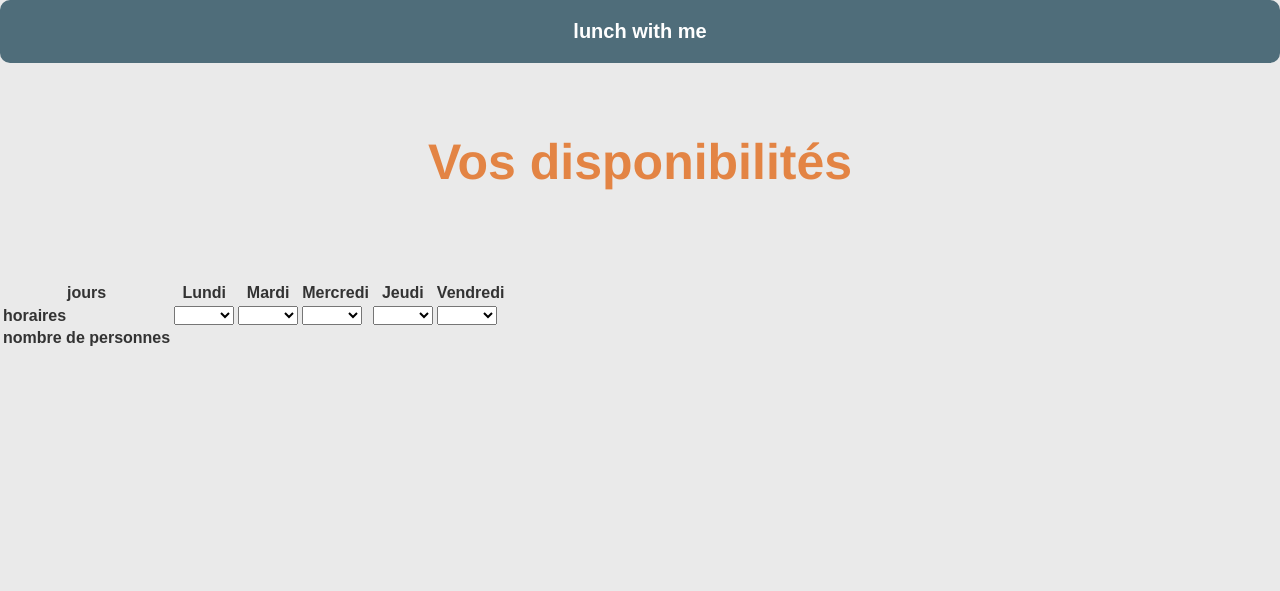
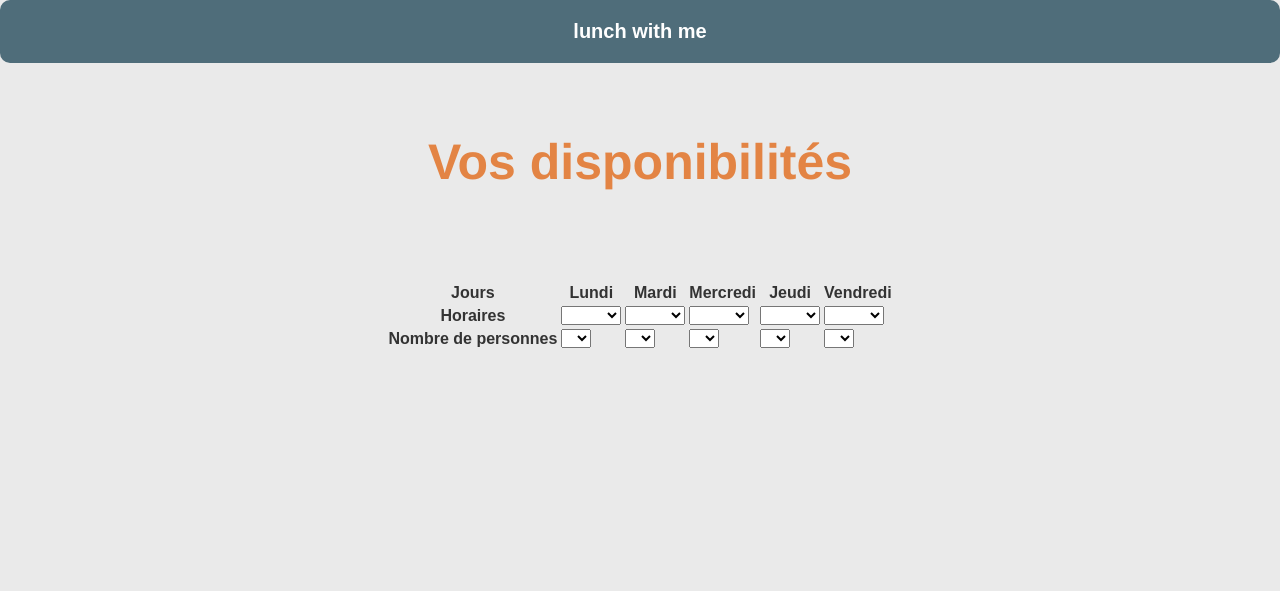
Before and after one commit to Eudo08/2025_2026_nsi_lndb_term4_gp1, a Flask app: page /page_principale in a window 1280 px wide. Shown: the top 591 px of the page. Run offline with Flask 3, Linux system fonts and the light colour scheme.

Commit message:
WIP
Modifications du tableu pour le choix WIP

```diff
--- a/templates/page_principale.html
+++ b/templates/page_principale.html
@@ -18,11 +18,12 @@
     </div>
     <div id="main" class="principal">
         <h1>Vos disponibilités</h1>
+        <center>
         <div class="jours">
-            <table>
+            <!-- <table>
 
                 <tr>
-                    <th>jours</th>
+                    <th>Jours</th>
                     <th>Lundi</th>
                     <th>Mardi</th>
                     <th>Mercredi</th>
@@ -30,7 +31,7 @@
                     <th>Vendredi</th>
                 </tr>
                 <tr>
-                    <td>horaires</td>
+                    <td>Horaires</td>
 
 
                     <td>
@@ -76,10 +77,155 @@
                 </tr>
 
                 <tr>
-                    <td>nombre de personnes</td>
+                    <td>Nombre de personnes</td>
+
+
+
+                    <td>
+                        <select class="input-menu" name="nombre de personnes">
+                            <option value=""></option>
+                            <option value="2">2</option>
+                            <option value="4">4</option>
+
+                        </select>
+                    </td>
+                    <td>
+                        <select class="input-menu" name="nombre de personnes">
+                            <option value=""></option>
+                            <option value="2">2</option>
+                            <option value="4">4</option>
+
+                        </select>
+                    </td>
+                    <td>
+                        <select class="input-menu" name="nombre de personnes">
+                            <option value=""></option>
+                            <option value="2">2</option>
+                            <option value="4">4</option>
+
+                        </select>
+                    </td>
+                    <td>
+                        <select class="input-menu" name="nombre de personnes">
+                            <option value=""></option>
+                            <option value="2">2</option>
+                            <option value="4">4</option>
+
+                        </select>
+                    </td>
+                    <td>
+                        <select class="input-menu" name="nombre de personnes">
+                            <option value=""></option>
+                            <option value="2">2</option>
+                            <option value="4">4</option>
+
+                        </select>
+                    </td>
                 </tr>
-            </table>
+            </table> -->
+
+            <table>
+                <thead>
+                  <tr>
+                    <th scope="col">Jours</th>
+                    <th scope="col">Lundi</th>
+                    <th scope="col">Mardi</th>
+                    <th scope="col">Mercredi</th>
+                    <th scope="col">Jeudi</th>
+                    <th scope="col">Vendredi</th>
+                  </tr>
+                </thead>
+                <tbody>
+                  <tr>
+                    <th scope="row">Horaires</th>
+                    <td>
+                        <select class="input-menu" name="horaires">
+                            <option value=""></option>
+                            <option value="12h10">12h10</option>
+                            <option value="13h10">13h10</option>
+
+                        </select>
+                    </td>
+                    <td>
+                        <select class="input-menu" name="horaires">
+                            <option value=""></option>
+                            <option value="12h10">12h10</option>
+                            <option value="13h10">13h10</option>
+
+                        </select>
+                    </td>
+                    <td>
+                        <select class="input-menu" name="horaires">
+                            <option value=""></option>
+                            <option value="12h10">12h10</option>
+                            <option value="13h10">13h10</option>
+
+                        </select>
+                    </td>
+                    <td>
+                        <select class="input-menu" name="horaires">
+                            <option value=""></option>
+                            <option value="12h10">12h10</option>
+                            <option value="13h10">13h10</option>
+
+                        </select>
+                    </td>
+                    <td>
+                        <select class="input-menu" name="horaires">
+                            <option value=""></option>
+                            <option value="12h10">12h10</option>
+                            <option value="13h10">13h10</option>
+
+                        </select>
+                    </td>
+                  </tr>
+                  <tr>
+                    <th scope="row">Nombre de personnes</th>
+                    <td>
+                        <select class="input-menu" name="nombre de personnes">
+                            <option value=""></option>
+                            <option value="2">2</option>
+                            <option value="4">4</option>
+
+                        </select>
+                    </td>
+                    <td>
+                        <select class="input-menu" name="nombre de personnes">
+                            <option value=""></option>
+                            <option value="2">2</option>
+                            <option value="4">4</option>
+
+                        </select>
+                    </td>
+                    <td>
+                        <select class="input-menu" name="nombre de personnes">
+                            <option value=""></option>
+                            <option value="2">2</option>
+                            <option value="4">4</option>
+
+                        </select>
+                    </td>
+                    <td>
+                        <select class="input-menu" name="nombre de personnes">
+                            <option value=""></option>
+                            <option value="2">2</option>
+                            <option value="4">4</option>
+
+                        </select>
+                    </td>
+                    <td>
+                        <select class="input-menu" name="nombre de personnes">
+                            <option value=""></option>
+                            <option value="2">2</option>
+                            <option value="4">4</option>
+
+                        </select>
+                    </td>
+                  </tr>
+                </tfoot>
+              </table>
         </div>
+        </center>
 
 
 
```
